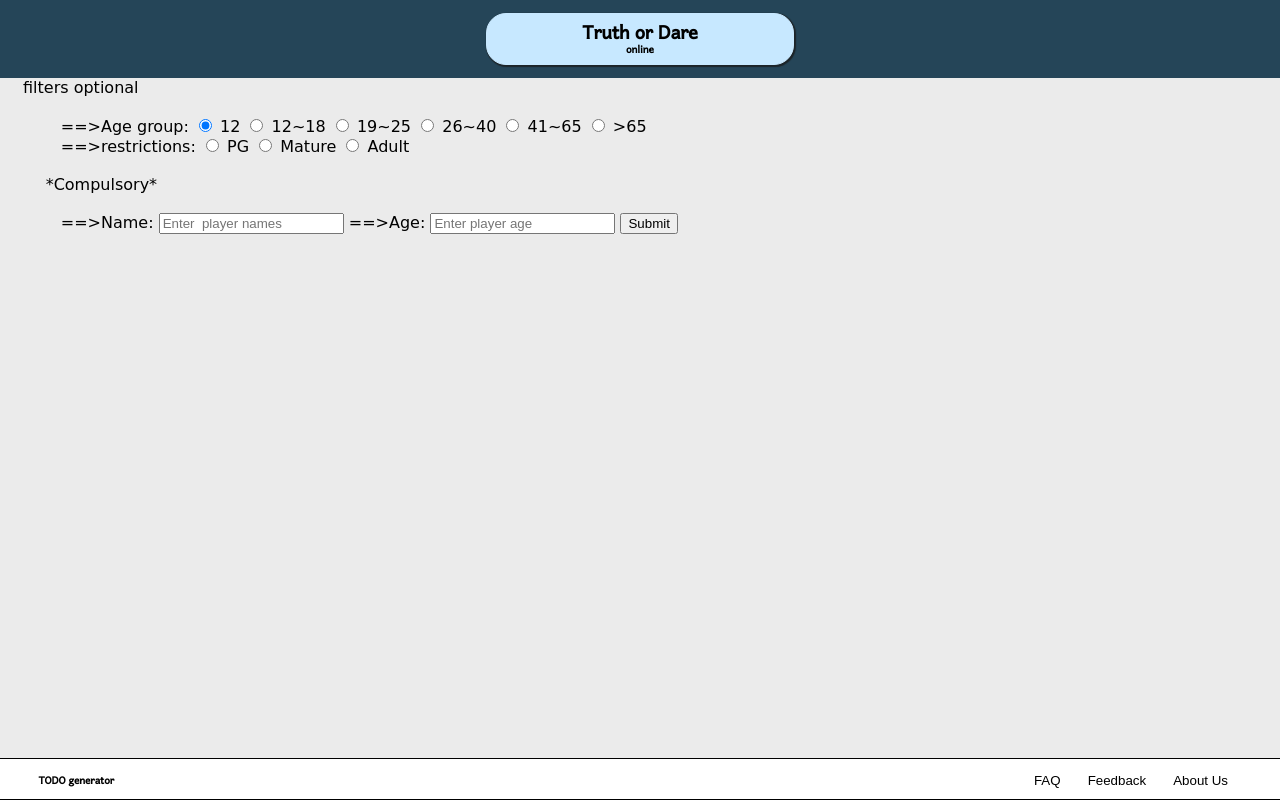
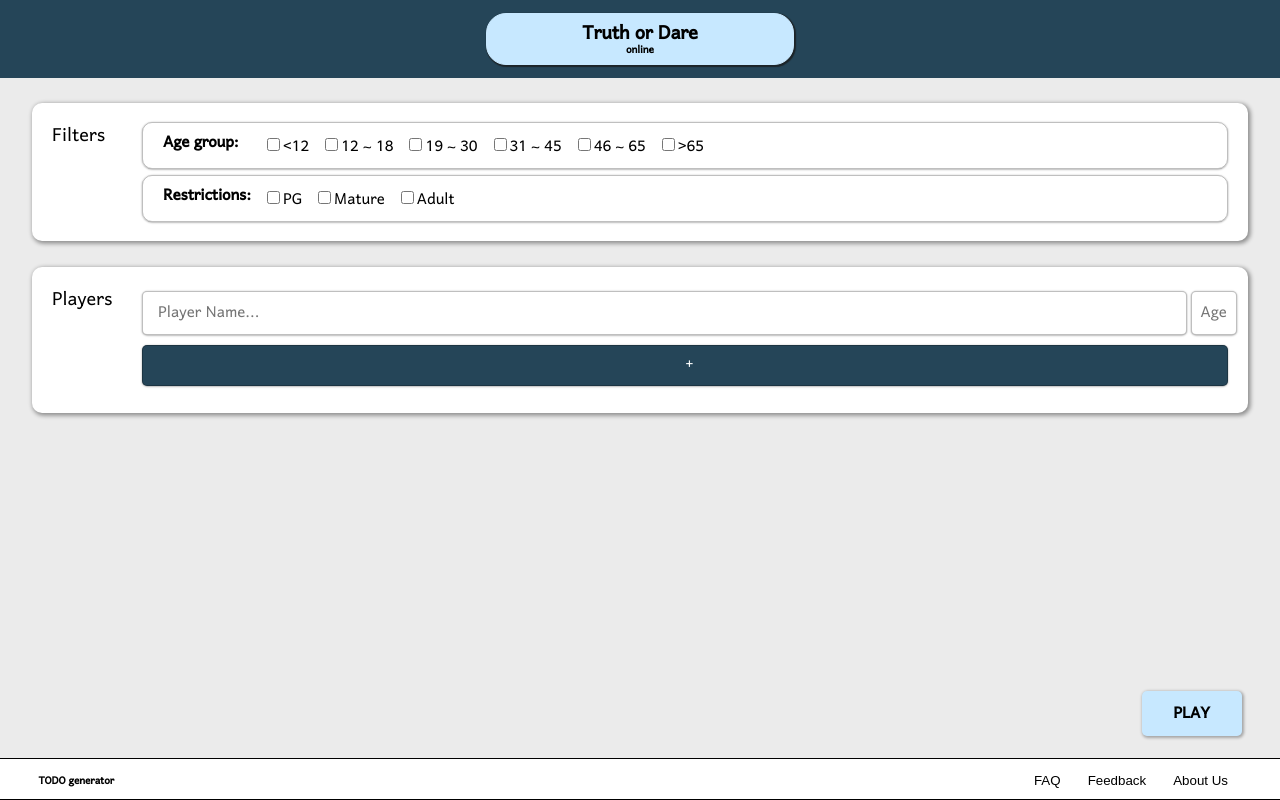
Before and after one commit to InFInItyKiLL33/anything, a plain HTML site: page templates/main.html in a window 1280 px wide. Drawn offline with nearby package versions, Linux system fonts and the light colour scheme; a web font is replaced by a local one.

Commit message:
Front end of main (almost done)

```diff
--- /dev/null
+++ b/modules/main.js
@@ -0,0 +1,5 @@
+$(document).ready(function() {
+    $(".checkboxesAdd").click(function() {
+        $("#newPlayer").append('<br><form class = "checkboxesForm"><input type = "text" class = "mainText" placeholder = "Player Name..." name = ""><input type = "text" class = "mainText2Addon" placeholder = "Age" name = ""></form>')
+    })
+})
--- a/style/style.css
+++ b/style/style.css
@@ -37,7 +37,7 @@
 
 .main_body {
   margin: 0px;
-  font-family: 'Rye', cursive;
+  font-family: 'Harmattan', sans-serif;
 }
 
 body {
@@ -170,21 +170,160 @@ ul {
 }
 
 .age{
-  margin-left: 3%;
+  margin-left: 110px;
+  margin-top: -35px;
+  margin-bottom: 0.5%;
+  border: 1px solid rgb(0, 0, 0, 0.25);
+  border-radius: 10px;
+  padding-left: 20px;
+  margin-right: 20px;
+  padding-top: 3.5px;
+  padding-bottom: 3.5px;
+  font-size: 20px;
+  box-shadow: 0px 0.5px 2px 0px rgb(0, 0, 0, 0.4);
+  height: auto;
+}
+
+.restrictions{
+  margin-left: 110px;
+  margin-top: 0.5%;
+  margin-bottom: 1%;
+  border: 1px solid rgb(0, 0, 0, 0.25);
+  border-radius: 10px;
+  padding-left: 20px;
+  margin-right: 20px;
+  padding-top: 3.5px;
+  padding-bottom: 3.5px;
+  font-size: 20px;
+  box-shadow: 0px 0.5px 2px 0px rgb(0, 0, 0, 0.4);
+}
+
+.checkboxesForm {
+  margin-left: 100px;
+  margin-top: -30px;
+  height: auto;
+}
+
+.playersExisting{
+  margin-left: 110px;
+  margin-top: -35px;
+  margin-bottom: 1%;
+  border: 1px solid rgb(0, 0, 0, 0.25);
+  border-radius: 10px;
+  padding-left: 20px;
+  margin-right: 20px;
+  padding-top: 3.5px;
+  padding-bottom: 3.5px;
+  font-size: 20px;
+  box-shadow: 0px 0.5px 2px 0px rgb(0, 0, 0, 0.4);
+}
+
+.mainText {
+  border: 1px solid rgb(0, 0, 0, 0.25);
+  border-radius: 5px;
+  box-shadow: 0px 0.5px 2px 0px rgb(0, 0, 0, 0.4);
+  margin-left: 10px;
+  width: calc(100% - 90px);
+  height: 40.5px;
+  margin-bottom: 10px;
+  font-family: 'Harmattan', sans-serif;
+  font-size: 20px;
+  padding-left: 15px;
+}
+
+.mainText2 {
+  border: 1px solid rgb(0, 0, 0, 0.25);
+  border-radius: 5px;
+  box-shadow: 0px 0.5px 2px 0px rgb(0, 0, 0, 0.4);
+  width: 40px;
+  height: 40.5px;
+  font-family: 'Harmattan', sans-serif;
+  font-size: 20px;
+  text-align: center;
+}
+
+.mainText2Addon { /*Required because of some weird bug*/
+  border: 1px solid rgb(0, 0, 0, 0.25);
+  border-radius: 5px;
+  box-shadow: 0px 0.5px 2px 0px rgb(0, 0, 0, 0.4);
+  width: 40px;
+  height: 40.5px;
+  font-family: 'Harmattan', sans-serif;
+  font-size: 20px;
+  text-align: center;
+  margin-left: 4px;
+}
+
+.mainText:focus, .mainText2:focus {
+  outline: none !important;
+  border: 1px solid #254558;
+}
+
+.checkboxesAdd {
+  margin-left: 100px;
+  margin-top: 0px;
+  height: auto;
+}
+
+.mainAdd {
+  border: 1px solid rgb(0, 0, 0, 0.25);
+  border-radius: 5px;
+  box-shadow: 0px 0.5px 2px 0px rgb(0, 0, 0, 0.4);
+  margin-left: 10px;
+  width: calc(100% - 30px);
+  height: 40.5px;
+  margin-bottom: 20px;
+  font-family: 'Harmattan', sans-serif;
+  font-size: 20px;
+  padding-left: 15px;
+  background-color: #254558;
+  color: white;
 }
 
 #filter{
-  margin-left:1.8%;
+  margin-left: 0%;
 }
 
-.restrictions{
-  margin-left:3%;
+#mainFilter, #mainPlayer {
+  width: 95%;
+  margin-left: 2.5%;
+  margin-top: 2%;
+  border-radius: 10px;
+  background-color: white;
+  box-shadow: 1.5px 1.5px 4px 1px rgb(0, 0, 0, 0.4);
+  padding-bottom: 7.5px;
 }
 
-#compulsory {
-  margin-left:1.8%;
+#mainFilterWord {
+  margin-left: 20px;
+  padding-top: 12.5px;
+  font-size: 24px;
+  white-space: nowrap;
 }
 
-.name_and_age{
-  margin-left:3%;
+.checkboxes {
+  padding-top: 2px;
+  margin-right: 7.5px;
 }
+
+.mainGenerate {
+  position: fixed;
+  bottom: 8%;
+  right: 3%;
+  top: 1;
+  margin-left: calc(100% - 150px);
+  margin-top: 2%;
+}
+
+#mainGenerateButton {
+  bottom: 100;
+  font-family: 'Harmattan', sans-serif;
+  font-size: 20px;
+  border: 0px solid rgb(0, 0, 0, 0.25);
+  border-radius: 5px;
+  box-shadow: 1px 1px 3px 1px rgb(0, 0, 0, 0.3);
+  background-color: #c7e8ff;
+  height: 45px;
+  width: 100px;
+  font-weight: bold;
+}
--- a/templates/main.html
+++ b/templates/main.html
@@ -1,14 +1,17 @@
 <!DOCTYPE html>
 <html lang="en" dir="ltr">
   <head>
-    <meta charset="utf-8">
-    <link href="https://fonts.googleapis.com/css?family=Permanent+Marker" rel="stylesheet">
-    <link href="https://fonts.googleapis.com/css?family=Rye&display=swap" rel="stylesheet">
-    <link href="https://fonts.googleapis.com/css?family=Harmattan&display=swap" rel="stylesheet">
-    <link rel="stylesheet" href="../style/style.css">
+    <meta charset = "utf-8">
+    <link href = "https://fonts.googleapis.com/css?family=Permanent+Marker" rel = "stylesheet">
+    <link href = "https://fonts.googleapis.com/css?family=Rye&display=swap" rel = "stylesheet">
+    <link href = "https://fonts.googleapis.com/css?family=Harmattan&display=swap" rel = "stylesheet">
+    <link rel = "stylesheet" href = "../style/style.css">
+    <script src="https://ajax.googleapis.com/ajax/libs/jquery/3.4.0/jquery.min.js"></script>
+    <script src = "modules/main.js"></script>
     <title>TODO</title>
   </head>
   <body class = "faq_body">
+    <!-- Header Start -->
     <div id = "title_border">
       <div id = "title">
         <div id = "title_border_radius">
@@ -17,91 +20,69 @@
         </div>
       </div>
     </div>
+    <!-- Header End -->
 
     <!--Everything else here-->
+    <!-- Start of Filters -->
     <div id="filter" class = "main_body">
-      <div>
-        filters optional
+      <div id = "mainFilter">
+        <div id = "mainFilterWord">
+          Filters
+        </div>
+        <div class= "age">
+          <strong>Age group:</strong>
+          <form class = "checkboxesForm">
+            <input type = "checkbox"><a class = "checkboxes">&lt12</a>
+            <input type = "checkbox"><a class = "checkboxes">12 ~ 18</a>
+            <input type = "checkbox"><a class = "checkboxes">19 ~ 30</a>
+            <input type = "checkbox"><a class = "checkboxes">31 ~ 45</a>
+            <input type = "checkbox"><a class = "checkboxes">46 ~ 65</a>
+            <input type = "checkbox"><a class = "checkboxes">&gt65</a>
+          </form>
+        </div>
+        <div class="restrictions">
+          <strong>Restrictions:</strong>
+          <form class = "checkboxesForm">
+            <input type = "checkbox"><a class = "checkboxes">PG</a>
+            <input type = "checkbox"><a class = "checkboxes">Mature</a>
+            <input type = "checkbox"><a class = "checkboxes">Adult</a>
+          </form>
+        </div>
       </div>
-      <br>
-
-      <div class= "age">
-        ==>Age group:
-
-        <label class="container">
-          <input type="radio" checked="checked">
-          <span class="checkmark"></span>
-        </label>
-        12
-
-        <label class="container">
-          <input type="radio">
-          <span class="checkmark"></span>
-        </label>
-        12~18
-
-        <label class="container">
-          <input type="radio">
-          <span class="checkmark"></span>
-        </label>
-        19~25
-
-        <label class="container">
-          <input type="radio">
-          <span class="checkmark"></span>
-        </label>
-        26~40
-
-        <label class="container">
-          <input type="radio">
-          <span class="checkmark"></span>
-        </label>
-        41~65
-
-        <label class="container">
-          <input type="radio">
-          <span class="checkmark"></span>
-        </label>
-        >65
-      </div>
-
-
-      <div class="restrictions">
-        ==>restrictions:
-        <label class="container">
-          <input type="radio">
-          <span class="checkmark"></span>
-        </label>
-        PG
-        <label class="container">
-          <input type="radio">
-          <span class="checkmark"></span>
-        </label>
-        Mature
-        <label class="container">
-          <input type="radio">
-          <span class="checkmark"></span>
-        </label>
-        Adult
-      </div>
-      <br>
-      <div id="compulsory">
-      *Compulsory*
-      </div>
-      <br>
-      <div class="name_and_age">
-        <form class="form-inline" action="/action_page.php">
-        <label for="name">==>Name:</label>
-        <input type="name" id="player_name" placeholder="Enter  player names" name="player_name" multiple inputs>
-        <label for="age">==>Age:</label>
-        <input type="age" id="player_age" placeholder="Enter player age" name="player_age" multiple inputs>
-
-        <button type="submit">Submit</button>
+      <!--End of Filters-->
+      <!-- Start of Players -->
+      <div id = "mainPlayer">
+        <div id = "newPlayer"> <!-- Used for JavaScript Append -->
+          <div id = "mainFilterWord">
+            Players
+          </div>
+          <form class = "checkboxesForm">
+            <input type = "text" class = "mainText" placeholder = "Player Name..." name = "00">
+            <input type = "text" class = "mainText2" placeholder = "Age" name = "01">
+          </form>
+          <!-- <br>
+          <form class = "checkboxesForm">
+            <input type = "text" class = "mainText" placeholder = "Player Name..." name = "">
+            <input type = "text" class = "mainText2" placeholder = "Age" name = "">
+          </form> --> <!-- Use comment region for JavaScript prepend, name is <index><input no. (0/1)> -->
+        </div>
+        <form class = "checkboxesAdd">
+          <input type = "button" class = "mainAdd" value = "+"> <!-- Add button -->
         </form>
       </div>
     </div>
+    <!-- End of Players -->
+    <div style = "padding-bottom:135px"></div> <!-- For Scrolling -->
 
+    <!-- Start of Play button -->
+    <div>
+      <form class = "mainGenerate">
+        <input type = "submit" value = "PLAY" id = "mainGenerateButton">
+      </form>
+    </div>
+    <!-- End of Play button -->
 
+    <!-- Footer -->
     <footer id = "faqFooter">
       <h5 id = "website_name">TODO generator</h5>
       <div class = "nav2">
@@ -118,5 +99,6 @@
         </div>
       </div>
     </footer>
+    <!-- Footer End -->
   </body>
 </html>
```
Also changed, not shown: 2 other files.
